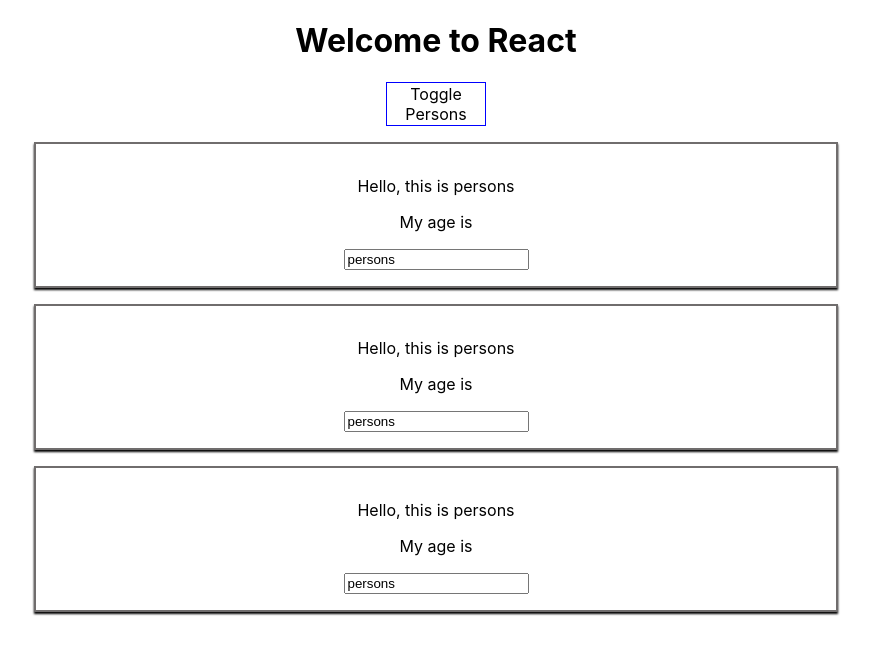
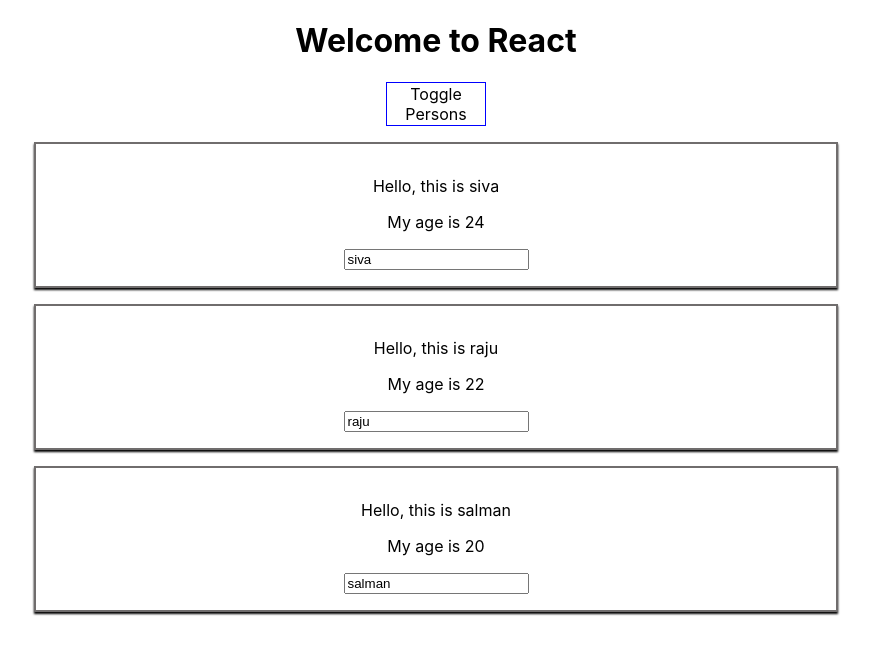
Before and after one commit to Sivabalusu/my-react-app, a React (Create React App) app: page / in a window 1280 px wide. Both pictures are taken after a click on the button "Toggle Persons". Shown: the top 654 px of the page, without its empty margins (204-1075 px from the left). Built offline with nearby package versions, Linux system fonts and the light colour scheme.

Commit message:
Used DeleteNameHandler to delete persons-splice()

```diff
--- a/src/App.js
+++ b/src/App.js
@@ -39,6 +39,12 @@
     this.setState({togglePersons:!person})
   }
 
+  deletePersonsHandler=(personIndex)=>{
+    const persons1=this.state.persons;
+    persons1.splice(personIndex,1);
+    this.setState({persons:persons1})
+  }
+
  render() {
    const style={
      backgroundColor:"white",
@@ -53,8 +59,10 @@
    if(this.state.togglePersons){
      persons= (
      <div>{
-       this.state.persons.map(persons=()=>{
-          return <Person name={persons.name}
+       this.state.persons.map((persons,index)=>{
+          return <Person
+                  click={()=>this.deletePersonsHandler(index)}
+                  name={persons.name}
                   age={persons.age}/>
        })
       }
```
